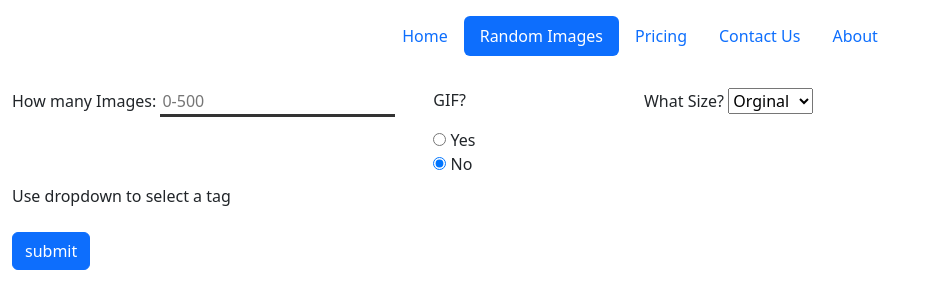
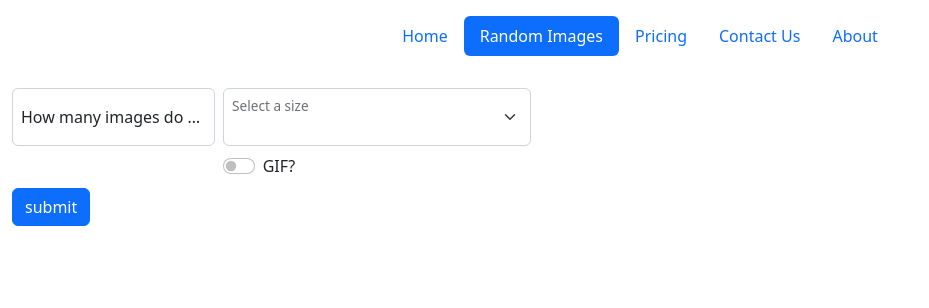
Before and after one commit to AceLeader2023/Assessment-2-MOAR, a plain HTML site: page random-images.html in a window 1280 px wide. Shown: the whole page, without its empty margins (0-929 px from the left). Drawn offline with nearby package versions, Linux system fonts and the light colour scheme.

Commit message:
Form update

```diff
--- a/javascript/displayImages.js
+++ b/javascript/displayImages.js
@@ -1,8 +1,8 @@
 //! GET RANDOM NUMBERS
 const getRandom = {
 	numbers() {
-		var noImage = document.getElementById("numberofImages").value;
-		if (gifImageInputYes.checked == true) {
+		var noImage = document.getElementById("no.Images floatingInputValue").value;
+		if (enableGif.checked == true) {
 			for (let i = 0; i < noImage; i++) {
 				var randomNumbers = Math.floor(Math.random() * gifImages.length);
 				console.log(randomNumbers);
--- a/javascript/imageGalleryV2.js
+++ b/javascript/imageGalleryV2.js
@@ -2,9 +2,10 @@
 var submitButton = document.getElementById("submit"); //? Submit button
 //? Input box
 var cardArea = document.getElementById("row"); //?Area for photos
-var gifImageInputYes = document.getElementById("yes"); //? Yes to GIF image
-var gifImageInputNo = document.getElementById("no"); //? GIF = no
-var size = document.getElementById("sizes");
+// var gifImageInputYes = document.getElementById("yes"); //? Yes to GIF image
+// var gifImageInputNo = document.getElementById("no"); //? GIF = no
+var enableGif = document.getElementById("flexSwitchCheckChecked enableGIF");
+var size = document.getElementById("size floatingSelect");
 var selectNumbers = []; //? Defining a emtpy array
 var gifImages = [];
 var images = [];
@@ -22,7 +23,7 @@ async function loadImages() {
 	// console.log(xImages.value);
 
 	//! Do random images or GIF images
-	if (gifImageInputYes.checked == true) {
+	if (enableGif.checked == true) {
 		if (gifImages.length > 0) {
 			gifImages.length = 0;
 		}
--- a/random-images.html
+++ b/random-images.html
@@ -29,10 +29,54 @@
 				</ul>
 			</header>
 		</div>
+
+		<!-- !NEW FORM 2v -->
+		<form class="row g-2 m-2">
+			<!-- ? Number of images -->
+			<div class="col-md-2 form-floating">
+				<input
+					id="no.Images floatingInputValue"
+					type="text"
+					class="form-control"
+					placeholder="Leave a number here"
+				/>
+				<label for="no.Images">How many images do you want?</label>
+			</div>
+
+			<!-- ? Size -->
+			<div class="col-md-3 form-floating">
+				<select
+					id="size floatingSelect"
+					class="form-select mb-2"
+					area-label="Floating label select example"
+				>
+					<option value="or"></option>
+					<option value="sm">Small</option>
+					<option value="md">Mediem</option>
+					<option value="or">Orginal</option>
+				</select>
+				<label for="floatingSelect">Select a size</label>
+
+				<!-- ? Enable GIF -->
+				<div class="col-md-3 form-check form-switch">
+					<input
+						class="form-check-input"
+						type="checkbox"
+						role="switch"
+						id="flexSwitchCheckChecked enableGIF"
+					/>
+					<label class="form-check-label" for="flexSwitchCheckChecked">GIF?</label>
+				</div>
+			</div>
+			<div class="col-12" id="messageArea">
+				<button class="btn btn-primary" type="button" id="submit">submit</button>
+			</div>
+		</form>
+
 		<!--s FORM CONTAINER -->
-		<form class="row g-2 m-2">
-			<!-- ? Number of Images wanted -->
-			<div class="col-md-4">
+		<!-- <form class="row g-2 m-2"> -->
+		<!-- ? Number of Images wanted -->
+		<!-- <div class="col-md-4">
 				<label for="Nimages">How many Images:</label>
 				<input
 					type="text"
@@ -64,7 +108,7 @@
 			<div class="col-12" id="messageArea">
 				<button class="btn btn-primary" type="button" id="submit">submit</button>
 			</div>
-		</form>
+		</form> -->
 		<!--f FORM CONTAINER  -->
 
 		<!--s IMAGES  -->
```
